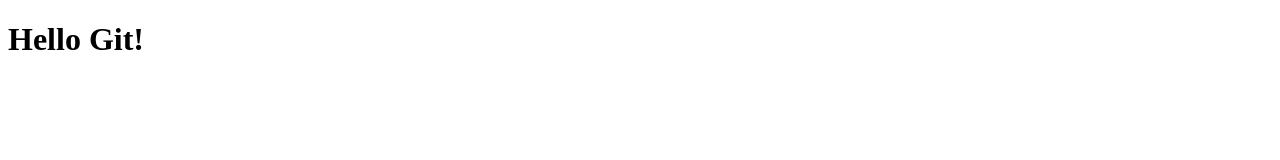
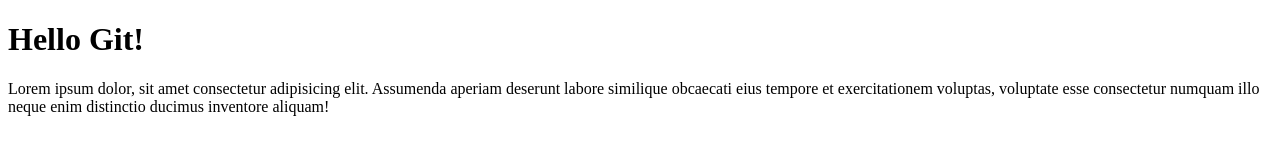
Before and after one commit to Rafal-Welzant/git-course-4, a plain HTML site: page index.html in a window 1280 px wide. Drawn offline with Linux system fonts and the light colour scheme.

Commit message:
added paragraph

```diff
--- a/index.html
+++ b/index.html
@@ -8,5 +8,7 @@
 </head>
 <body>
     <h1>Hello Git!</h1>
+
+    <p>Lorem ipsum dolor, sit amet consectetur adipisicing elit. Assumenda aperiam deserunt labore similique obcaecati eius tempore et exercitationem voluptas, voluptate esse consectetur numquam illo neque enim distinctio ducimus inventore aliquam!</p>
 </body>
 </html>
```
